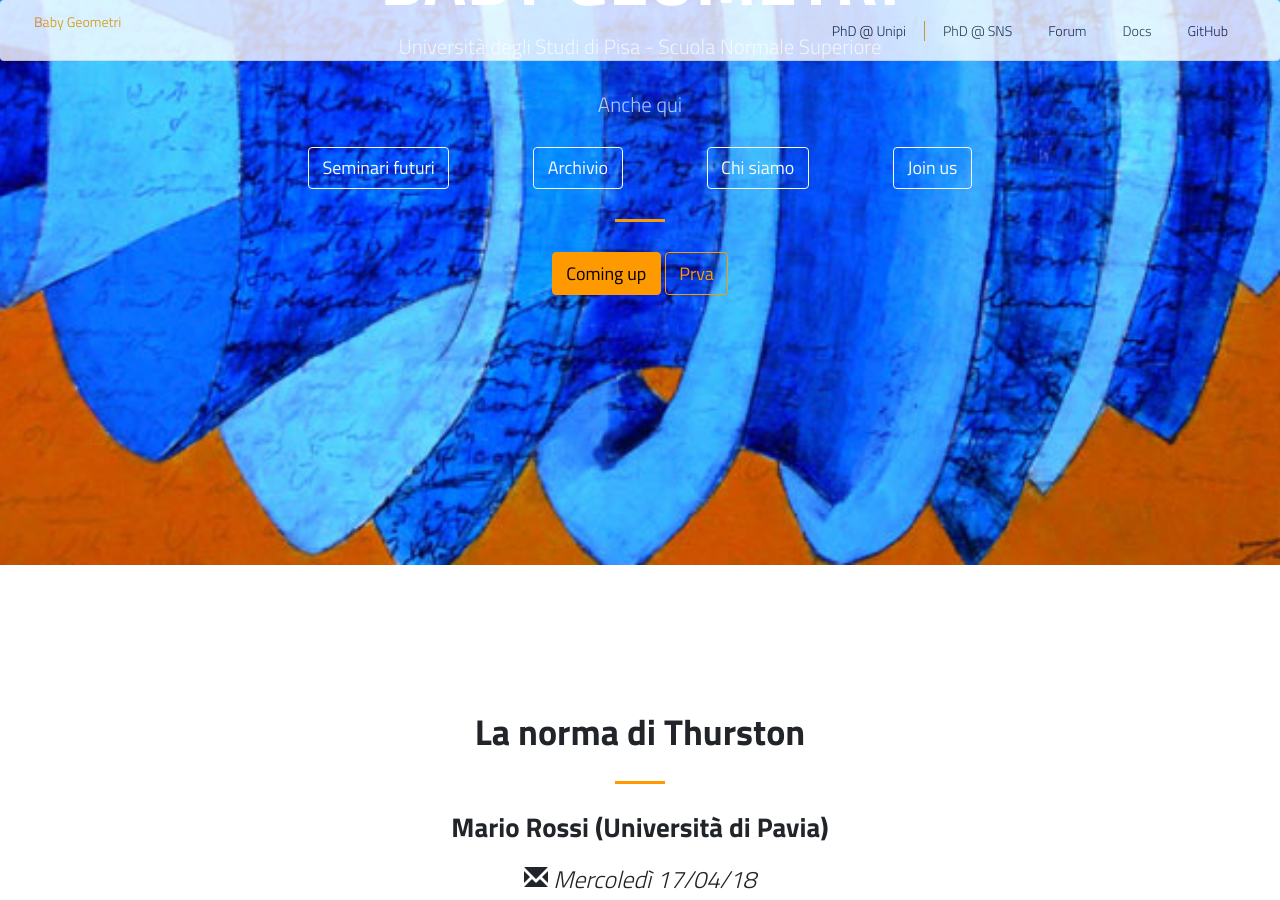
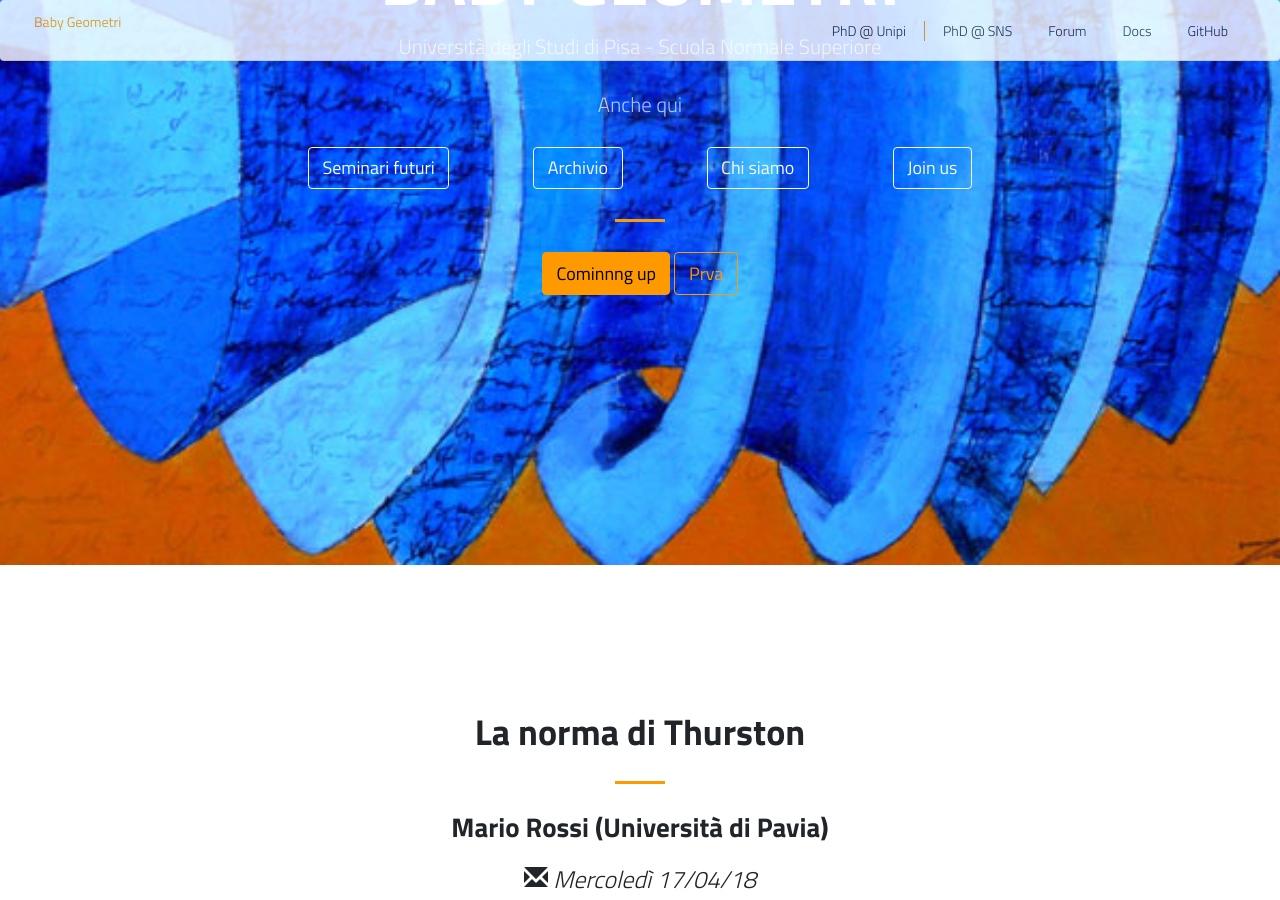
Before and after one commit to baby-geometri/baby-geometri.github.io, a Jekyll site: the page built from index.md, in a window 1280 px wide and 900 px high, scrolled down 335 px. Built offline with Jekyll 4.4.1, drawn with Linux system fonts in a browser that asks for light colours; nearby versions of some CDN libraries.

Commit message:
Update default.html

```diff
--- a/_layouts/default.html
+++ b/_layouts/default.html
@@ -55,7 +55,7 @@
           {% endfor %}
         </ul>
         <hr>
-        <a class="btn btn-warning btn-xl js-scroll-trigger" href="#whitepaper">Coming up</a>
+        <a class="btn btn-warning btn-xl js-scroll-trigger" href="#whitepaper">Cominnng up</a>
 	 <button type="button" class="btn btn-outline-warning" href="#whitepaper">Prva</button>
 
       </div>
```
